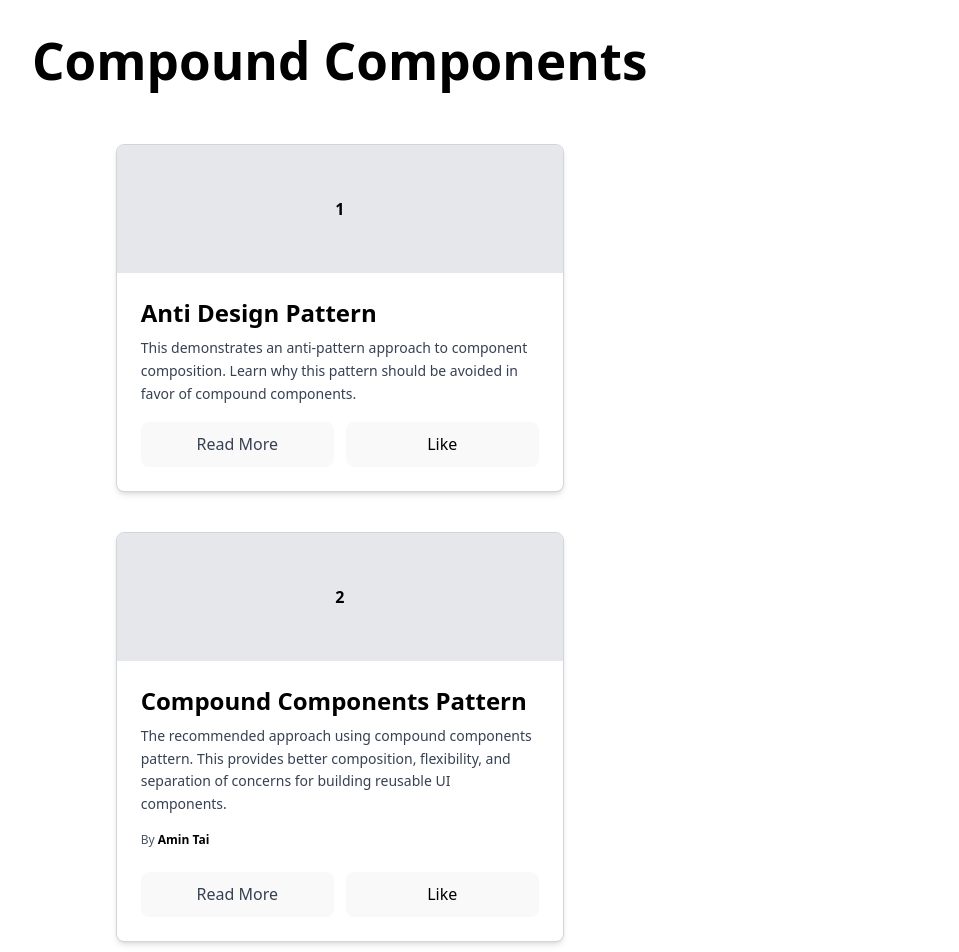
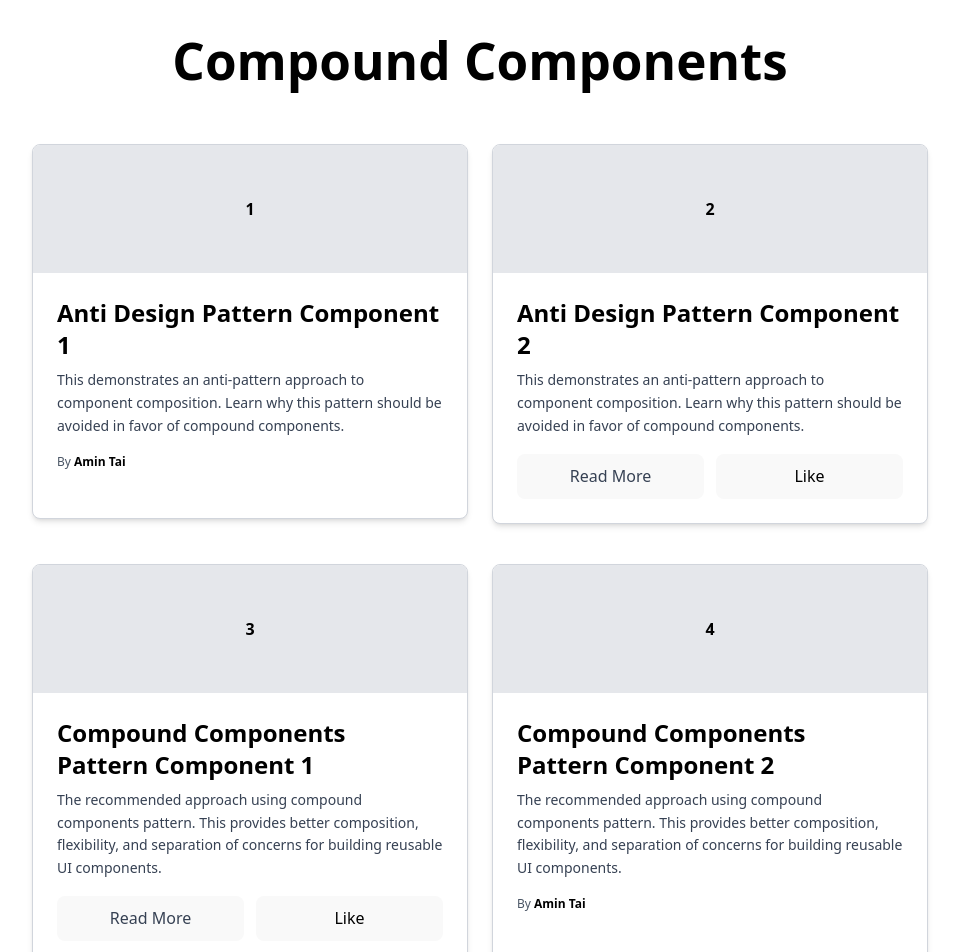
Before and after one commit to AminTaiTntra/frontend-knowledge-base, a React (Vite) app in the folder React-Design-Patterns/Compound-Components/example/: page / in a window 1280 px wide. Shown: the top 952 px of the page, without its empty margins (0-959 px from the left). Built offline with nearby package versions, Linux system fonts and the light colour scheme.

Commit message:
Example improved

```diff
--- a/React-Design-Patterns/Compound-Components/example/src/App.tsx
+++ b/React-Design-Patterns/Compound-Components/example/src/App.tsx
@@ -5,29 +5,69 @@ function App() {
   return (
     <div className="min-h-screen bg-white flex flex-col items-center justify-center p-8">
       <div className="text-center mb-12">
-        <h1 className="text-5xl font-bold text-black mb-2">Compound Components</h1>
+        <h1 className="text-5xl font-bold text-black mb-2 text-center">Compound Components</h1>
       </div>
 
+      <div className="w-full max-w-4xl flex gap-6">
         <div className="w-full max-w-md">
           <AntiPostCard
             post={{
-            isOnProfilePage: true,
+              isOnProfilePage: false,
+              shouldDisplayButtons: false,
               id: 1,
-            title: "Anti Design Pattern",
+              title: "Anti Design Pattern Component 1",
               content: "This demonstrates an anti-pattern approach to component composition. Learn why this pattern should be avoided in favor of compound components.",
               user: { id: 1, name: "Amin Tai" }
             }}
           />
         </div>
+        <div className="w-full max-w-md">
+          <AntiPostCard
+            post={{
+              isOnProfilePage: true,
+              shouldDisplayButtons: true,
+              id: 2,
+              title: "Anti Design Pattern Component 2",
+              content: "This demonstrates an anti-pattern approach to component composition. Learn why this pattern should be avoided in favor of compound components.",
+              user: { id: 2, name: "Amin Tai" }
+            }}
+          />
+        </div>
+      </div>
 
-      <div className="w-full max-w-md mt-10">
+      <div className="w-full max-w-md">
+
+      </div>
+
+      <div className="w-full max-w-4xl flex gap-6 mt-10">
+        <div className="w-full max-w-md">
           <PostCardComponent
             post={{
               isOnProfilePage: false,
-            id: 2,
-            title: "Compound Components Pattern",
+              id: 3,
+              title: "Compound Components Pattern Component 1",
               content: "The recommended approach using compound components pattern. This provides better composition, flexibility, and separation of concerns for building reusable UI components.",
-            user: { id: 2, name: "Amin Tai" }
+              user: { id: 3, name: "Amin Tai" }
+            }}
+          >
+            <PostCardComponent.Id />
+            <div className='p-6'>
+              <PostCardComponent.Title />
+              <PostCardComponent.Content />
+              {/* <PostCardComponent.Author /> */}
+              <PostCardComponent.Actions />
+            </div>
+          </PostCardComponent>
+        </div>
+
+        <div className="w-full max-w-md">
+          <PostCardComponent
+            post={{
+              isOnProfilePage: false,
+              id: 4,
+              title: "Compound Components Pattern Component 2",
+              content: "The recommended approach using compound components pattern. This provides better composition, flexibility, and separation of concerns for building reusable UI components.",
+              user: { id: 4, name: "Amin Tai" }
             }}
           >
             <PostCardComponent.Id />
@@ -35,9 +75,10 @@ function App() {
               <PostCardComponent.Title />
               <PostCardComponent.Content />
               <PostCardComponent.Author />
-            <PostCardComponent.Actions />
+              {/* <PostCardComponent.Actions /> */}
             </div>
           </PostCardComponent>
+        </div>
       </div>
     </div>
   )
--- a/React-Design-Patterns/Compound-Components/example/src/anti-components/AntiPostCard.tsx
+++ b/React-Design-Patterns/Compound-Components/example/src/anti-components/AntiPostCard.tsx
@@ -11,7 +11,8 @@ type AntiPostCardProps = {
     id: number
     name: string
   },
-  isOnProfilePage?: boolean
+  isOnProfilePage?: boolean,
+  shouldDisplayButtons: boolean,
 };
 
 type Props = {
@@ -31,6 +32,7 @@ export default function AntiPostCard({ post }: Props) {
         <p className="text-gray-700 text-sm mb-4 leading-relaxed">{post.content}</p>
         {!post.isOnProfilePage && <p className="text-xs text-gray-600 font-medium mb-6">By <span className="font-semibold text-black">{post.user.name}</span></p>}
 
+        {post.shouldDisplayButtons && (
           <div className="flex gap-3">
             <button className="flex-1 bg-black text-gray-700 px-4 py-2 rounded-md font-medium hover:bg-gray-800 transition-colors duration-200">
               Read More
@@ -39,6 +41,7 @@ export default function AntiPostCard({ post }: Props) {
               Like
             </button>
           </div>
+        )}
       </div>
     </div>
 
```
Lines whose indentation alone changed are shown as unchanged.
